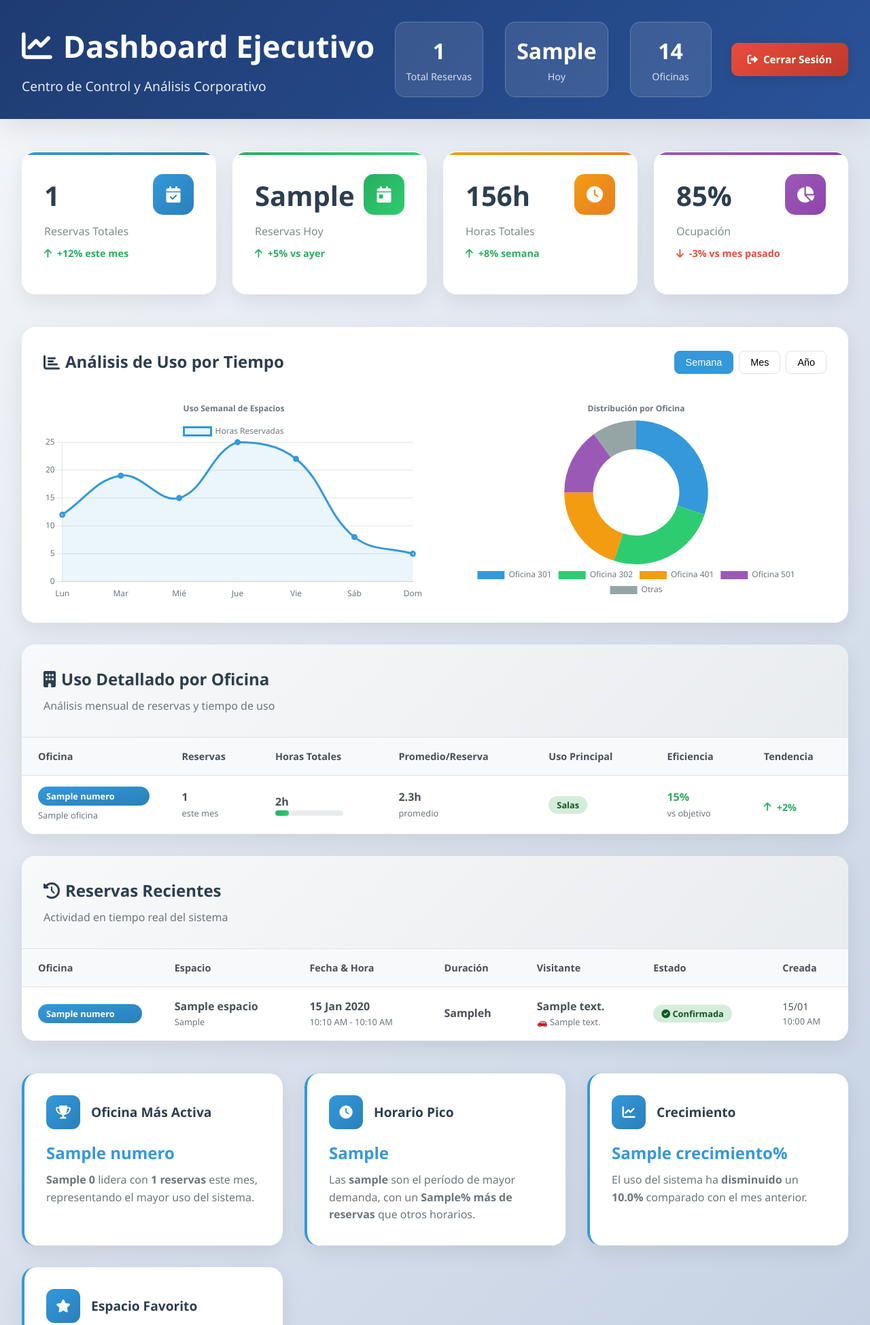
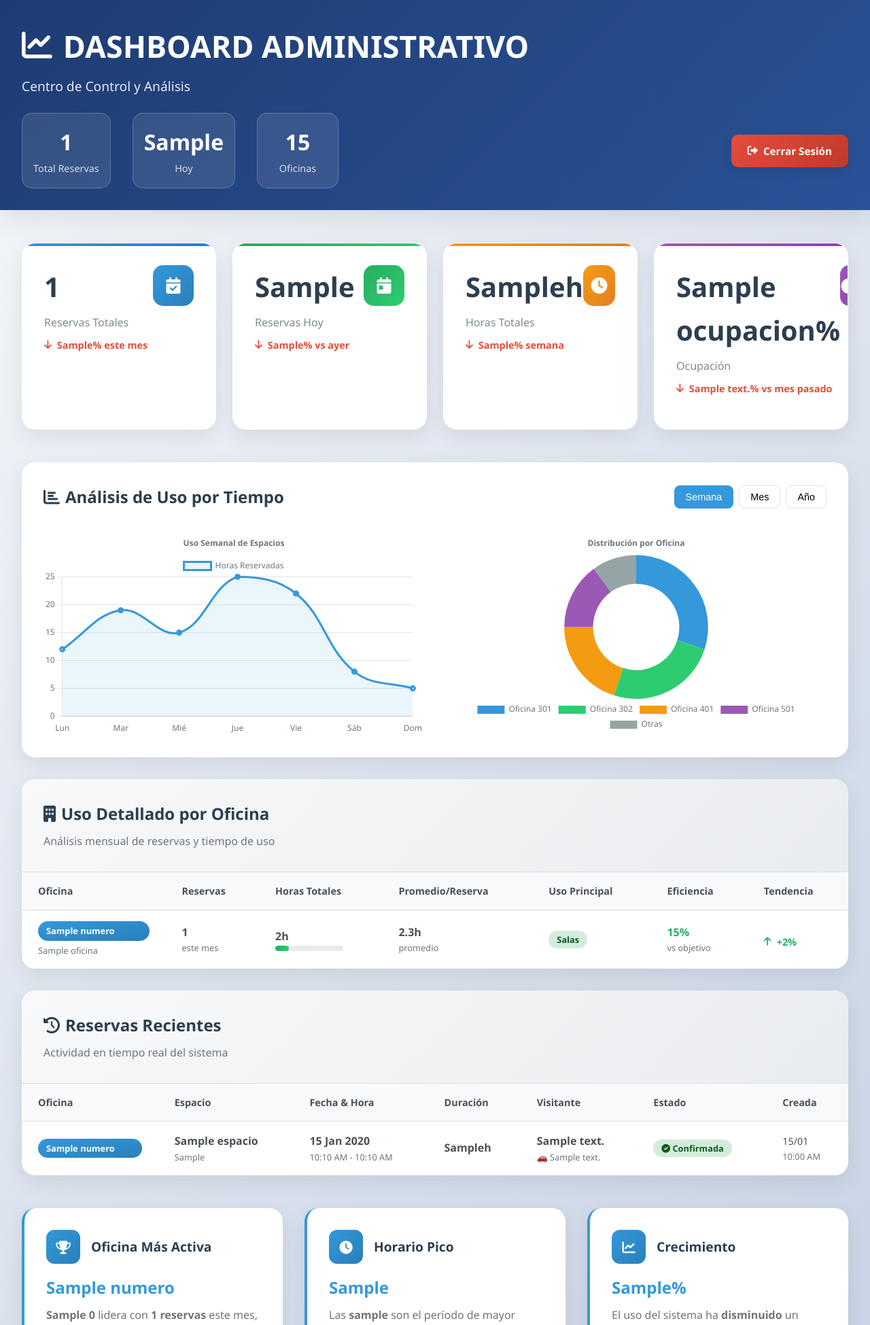
Before and after one commit to camilacarbajal07032013-dev/sistema_reservas_edificio, a Django app: template reservas/templates/reservas/admin_dashboard.html in a window 1280 px wide. Shown: the top 1949 px of the page at 68% size. Run offline with Django 5.2, Linux system fonts and the light colour scheme; the template is opened without the code that fills it: most values are stand-ins (such as "Sample title", 1, 10 or a date in 2020).

Commit message:
Update admin_dashboard.html

```diff
--- a/reservas/templates/reservas/admin_dashboard.html
+++ b/reservas/templates/reservas/admin_dashboard.html
@@ -488,9 +488,9 @@
                 <div class="admin-info">
                     <h1>
                         <i class="fas fa-chart-line"></i>
-                        Dashboard Ejecutivo
+                        DASHBOARD ADMINISTRATIVO
                     </h1>
-                    <div class="subtitle">Centro de Control y Análisis Corporativo</div>
+                    <div class="subtitle">Centro de Control y Análisis</div>
                 </div>
 
                 <div class="header-stats">
@@ -503,7 +503,7 @@
                         <span class="label">Hoy</span>
                     </div>
                     <div class="header-stat">
-                        <span class="number">14</span>
+                        <span class="number">15</span>
                         <span class="label">Oficinas</span>
                     </div>
                 </div>
@@ -520,16 +520,16 @@
 
     <div class="container">
         <div class="main-content">
-            <!-- Stats Cards -->
+            <!-- Stats Cards - SECCIÓN CORREGIDA -->
             <div class="stats-grid">
                 <div class="stat-card primary">
                     <div class="stat-header">
                         <div>
                             <div class="stat-number">{{ total_reservas }}</div>
                             <div class="stat-label">Reservas Totales</div>
-                            <div class="stat-trend trend-up">
-                                <i class="fas fa-arrow-up"></i>
-                                +12% este mes
+                            <div class="stat-trend {% if crecimiento_mensual >= 0 %}trend-up{% else %}trend-down{% endif %}">
+                                <i class="fas fa-arrow-{% if crecimiento_mensual >= 0 %}up{% else %}down{% endif %}"></i>
+                                {% if crecimiento_mensual >= 0 %}+{% endif %}{{ crecimiento_mensual }}% este mes
                             </div>
                         </div>
                         <div class="stat-icon primary">
@@ -543,9 +543,9 @@
                         <div>
                             <div class="stat-number">{{ reservas_hoy }}</div>
                             <div class="stat-label">Reservas Hoy</div>
-                            <div class="stat-trend trend-up">
-                                <i class="fas fa-arrow-up"></i>
-                                +5% vs ayer
+                            <div class="stat-trend {% if crecimiento_diario >= 0 %}trend-up{% else %}trend-down{% endif %}">
+                                <i class="fas fa-arrow-{% if crecimiento_diario >= 0 %}up{% else %}down{% endif %}"></i>
+                                {% if crecimiento_diario >= 0 %}+{% endif %}{{ crecimiento_diario }}% vs ayer
                             </div>
                         </div>
                         <div class="stat-icon success">
@@ -557,11 +557,11 @@
                 <div class="stat-card warning">
                     <div class="stat-header">
                         <div>
-                            <div class="stat-number">156h</div>
+                            <div class="stat-number">{{ horas_totales }}h</div>
                             <div class="stat-label">Horas Totales</div>
-                            <div class="stat-trend trend-up">
-                                <i class="fas fa-arrow-up"></i>
-                                +8% semana
+                            <div class="stat-trend {% if crecimiento_semanal >= 0 %}trend-up{% else %}trend-down{% endif %}">
+                                <i class="fas fa-arrow-{% if crecimiento_semanal >= 0 %}up{% else %}down{% endif %}"></i>
+                                {% if crecimiento_semanal >= 0 %}+{% endif %}{{ crecimiento_semanal }}% semana
                             </div>
                         </div>
                         <div class="stat-icon warning">
@@ -573,11 +573,11 @@
                 <div class="stat-card info">
                     <div class="stat-header">
                         <div>
-                            <div class="stat-number">85%</div>
+                            <div class="stat-number">{{ ocupacion }}%</div>
                             <div class="stat-label">Ocupación</div>
-                            <div class="stat-trend trend-down">
-                                <i class="fas fa-arrow-down"></i>
-                                -3% vs mes pasado
+                            <div class="stat-trend {% if cambio_ocupacion >= 0 %}trend-up{% else %}trend-down{% endif %}">
+                                <i class="fas fa-arrow-{% if cambio_ocupacion >= 0 %}up{% else %}down{% endif %}"></i>
+                                {% if cambio_ocupacion >= 0 %}+{% endif %}{{ cambio_ocupacion }}% vs mes pasado
                             </div>
                         </div>
                         <div class="stat-icon info">
@@ -803,8 +803,8 @@
                         <div class="insight-title">Crecimiento</div>
                     </div>
                     <div class="insight-content">
-                        <div class="insight-metric">{% if crecimiento >= 0 %}+{% endif %}{{ crecimiento }}%</div>
-                        <p>El uso del sistema ha {% if crecimiento >= 0 %}<strong>crecido</strong>{% else %}<strong>disminuido</strong>{% endif %} un <strong>{{ crecimiento|floatformat:1 }}%</strong> comparado con el mes anterior.</p>
+                        <div class="insight-metric">{% if crecimiento_mensual >= 0 %}+{% endif %}{{ crecimiento_mensual }}%</div>
+                        <p>El uso del sistema ha {% if crecimiento_mensual >= 0 %}<strong>crecido</strong>{% else %}<strong>disminuido</strong>{% endif %} un <strong>{{ crecimiento_mensual|floatformat:1 }}%</strong> comparado con el mes anterior.</p>
                     </div>
                 </div>
 
@@ -931,6 +931,11 @@
                 }, index * 100);
             });
         });
+
+        // Auto-actualización cada 5 minutos
+        setInterval(function() {
+            location.reload();
+        }, 300000);
     </script>
 </body>
 </html>
```
